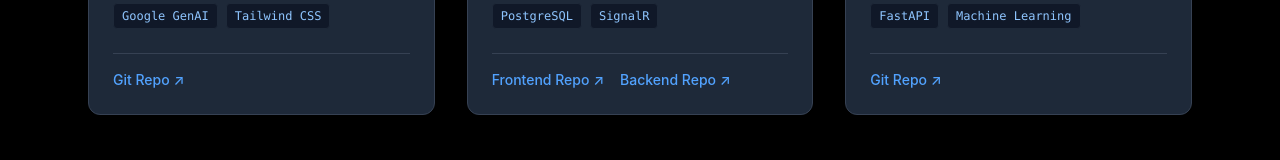
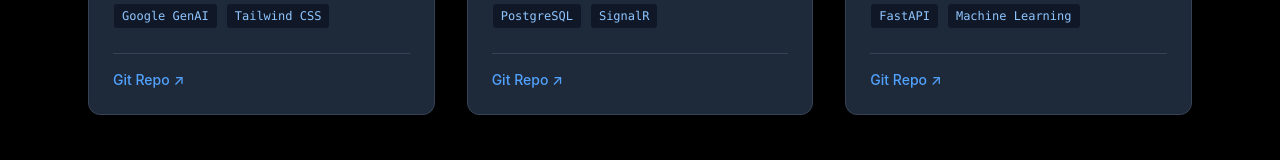
Before and after one commit to DilumPal/portfolio, a React app: page / in a window 1280 px wide. Shown: the part 2667-2827 px from the top of the page. Built offline with nearby package versions, Linux system fonts and the light colour scheme; the HTML template or start-up script is replaced by a standard one.

Commit message:
Change the repo url

```diff
--- a/src/App.jsx
+++ b/src/App.jsx
@@ -73,8 +73,7 @@ function App() {
       ],
       tags: ["Next.js", "C#", ".NET Core", "PostgreSQL", "SignalR"],
       links: [
-        { label: "Frontend Repo", url: "https://github.com/DilumPal/StockSphere" },
-        { label: "Backend Repo", url: "https://github.com/DilumPal/StockSphere-API" }
+        { label: "Git Repo", url: "https://github.com/DilumPal/StockSphere-web" },
       ]
     },
     {
```
